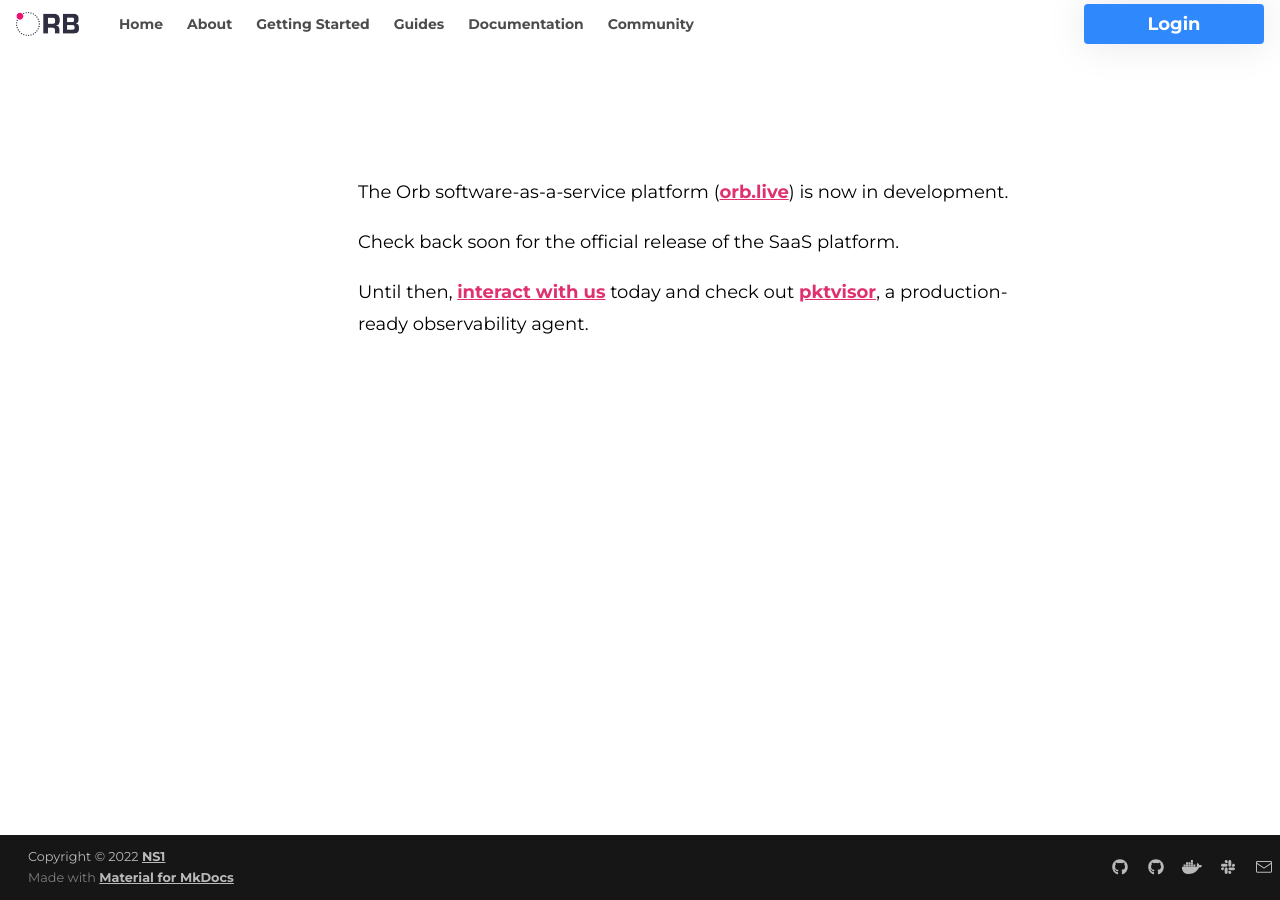
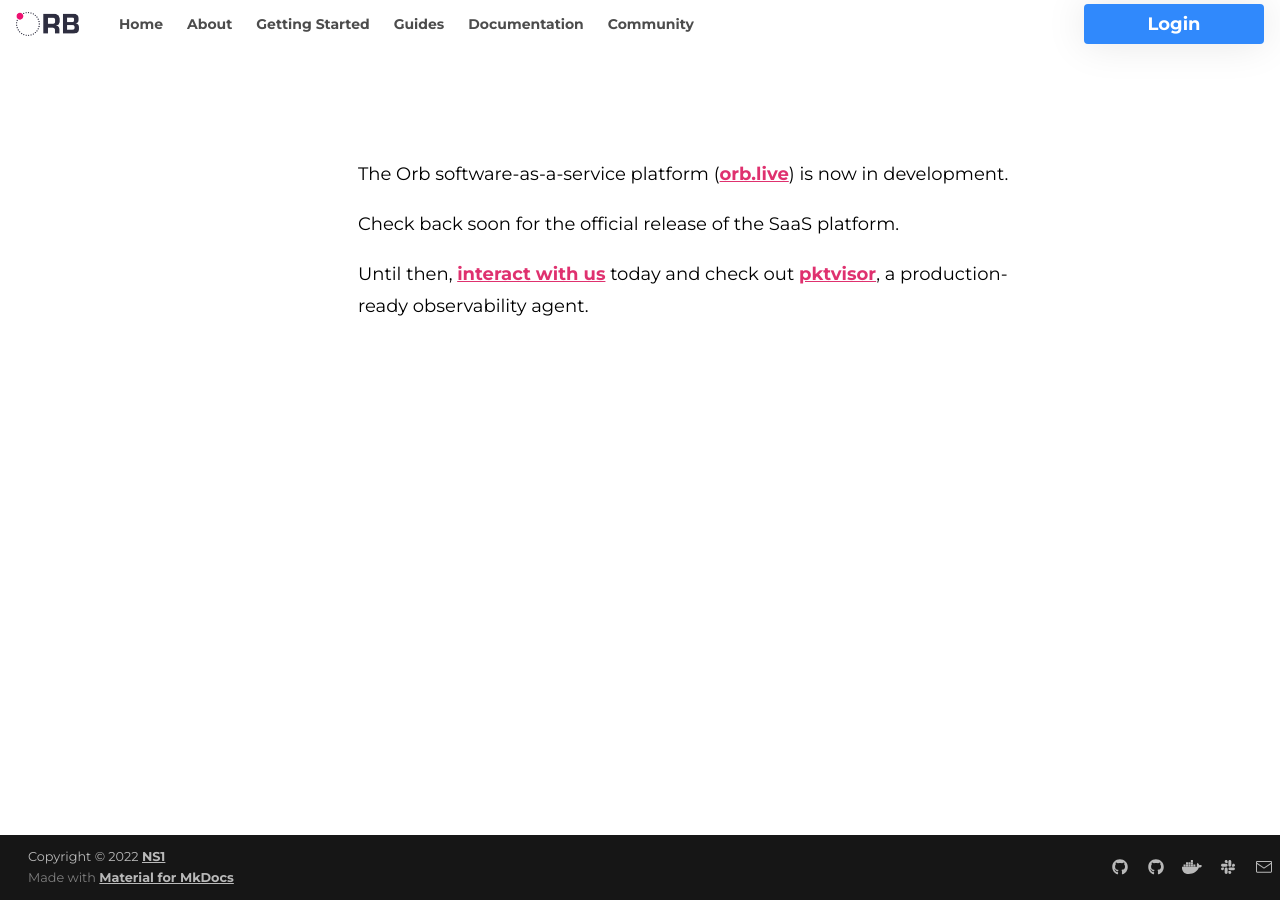
Before and after one commit to orb-community/orb-website, an MkDocs documentation site: the page built from docs/saas.md, in a window 1280 px wide. Built offline with MkDocs 1.6.1 and Material for MkDocs 9.7.7, drawn with Linux system fonts in a browser that asks for light colours.

Commit message:
fix margin top first <p>

```diff
--- a/docs/stylesheets/extra.css
+++ b/docs/stylesheets/extra.css
@@ -190,6 +190,10 @@
   color: #000000 !important;
 }
 
+article > p:first-of-type {
+  margin-top: 0px;
+}
+
 .md-footer__link {
   border: 1px solid #ffffff;
   filter: drop-shadow(0px 0px 60px rgba(0, 0, 0, 0.15));
```
